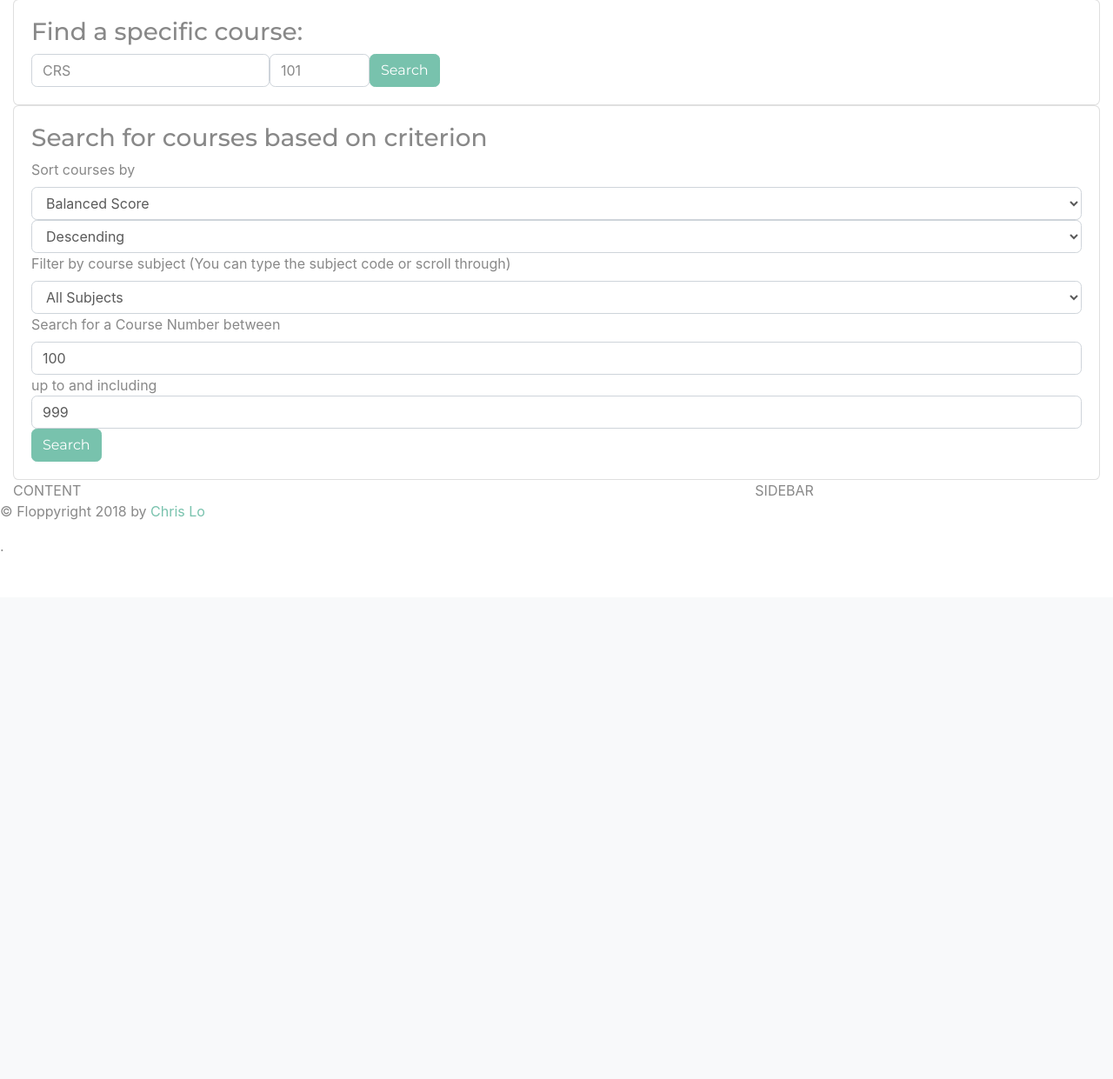
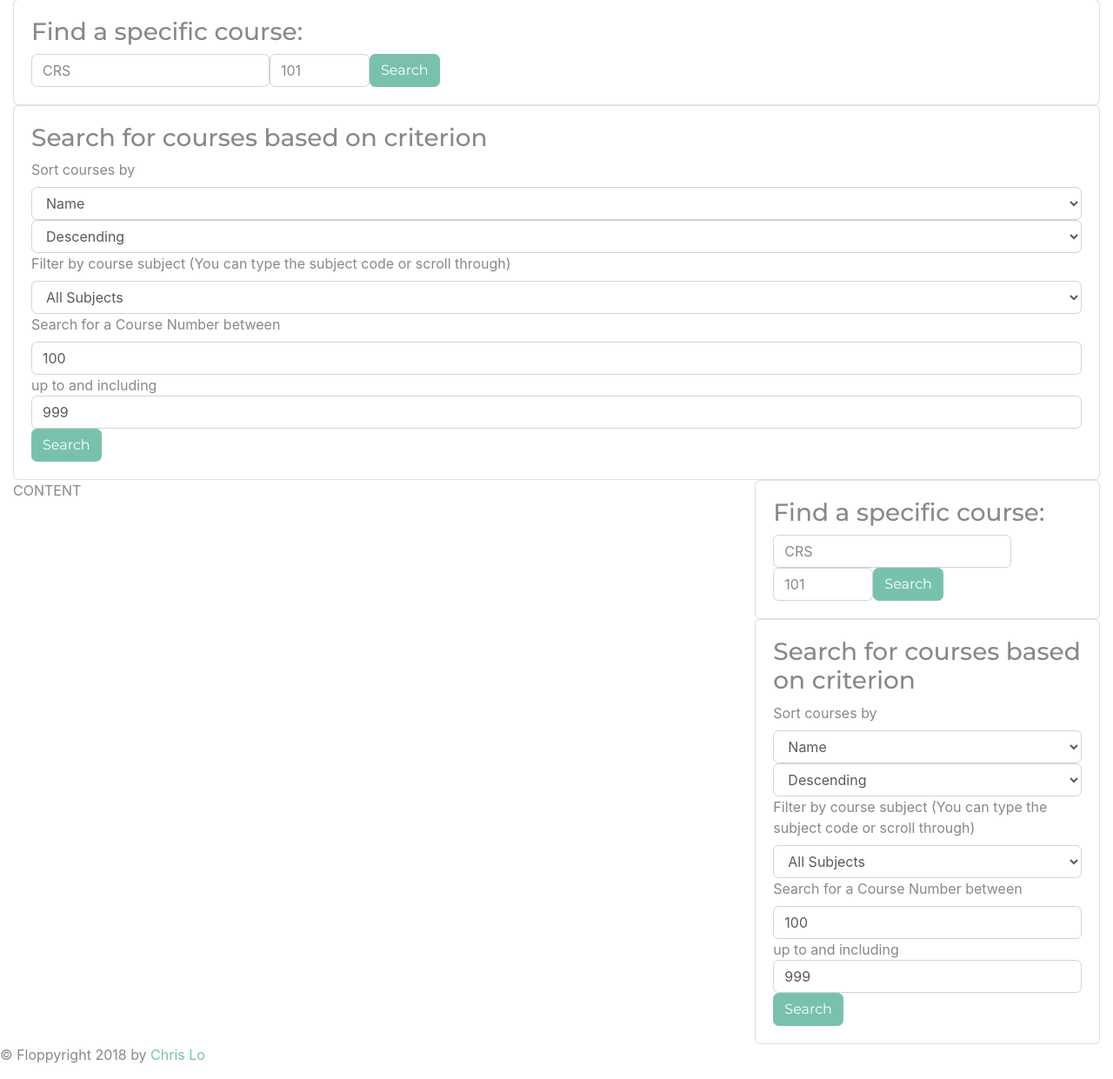
Before and after one commit to ChrisChrisLoLo/UCourse, a Django app: page /search/ in a window 1280 px wide. Shown: the part 113-1354 px from the top of the page at 87% size. Before the commit the page ends 747 px from the top, so only its background shows below. Run offline with Django 3.2, Linux system fonts and the light colour scheme; data that the repository does not hold is empty; some libraries are stand-ins or nearby versions.

Commit message:
Search courses now filters correctly, aside from scores, which are yet to be implemented.

```diff
--- a/searchCourse/models.py
+++ b/searchCourse/models.py
@@ -14,7 +14,7 @@ class Subject(models.Model):
     name = models.CharField(max_length=120)
     letter_code = models.CharField(max_length=6)
     def __str__(self):
-        return self.letter_code+' - '+self.name
+        return self.letter_code+" - "+self.name
 
 class Course(models.Model):
     subject = models.ForeignKey(
--- a/searchCourse/static/searchCourse/js/search.js
+++ b/searchCourse/static/searchCourse/js/search.js
@@ -1,13 +1,13 @@
 //Code to change the URL to /COURSE/101
 //or whatever is inputted into the form for searching for a single element.
 
-function searchSingle() {
-    console.log("DSFS");
-    subjectCode = document.getElementById("singleSubject").value.toUpperCase();
-    courseCode = document.getElementById("singleCourse").value;
-    window.location.href = `/search/${subjectCode}/${courseCode}`;
-    return;
-}
+// function searchSingle() {
+//     console.log("DSFS");
+//     subjectCode = document.getElementById("singleSubject").value.toUpperCase();
+//     courseCode = document.getElementById("singleCourse").value;
+//     window.location.href = `/search/${subjectCode}/${courseCode}`;
+//     return;
+// }
 
 //Code below suppresses typical form behavior for seaching for a single course, and makes the form
 //only run searchSingle() on submit. Did this so I can still use form validation.
@@ -19,6 +19,12 @@ function searchSingle() {
         event.target.checkValidity();
         event.preventDefault(); // Prevent form submission and contact with server
         event.stopPropagation();
+
+        //change the url to /search/"subject"/"course"
+        let subjectCode = document.getElementById("singleSubject").value.toUpperCase();
+        let courseCode = document.getElementById("singleCourse").value;
+        window.location.href = `/search/${subjectCode}/${courseCode}`;
+        return;
       }, false);
     }, false);
   }()
--- a/searchCourse/templates/layout/base.html
+++ b/searchCourse/templates/layout/base.html
@@ -35,7 +35,7 @@
 
     <div id="footer">
         {% block footer %}
-            <p>&copy; Floppyright 2018 by <a href="http://www.github.com/ChrisChrisLoLo">Chris Lo</a></p>.
+            <p>&copy; Floppyright 2018 by <a href="http://www.github.com/ChrisChrisLoLo">Chris Lo</a></p>
         {% endblock %}
     </div>
 
--- a/searchCourse/templates/searchCourse/index.html
+++ b/searchCourse/templates/searchCourse/index.html
@@ -36,12 +36,13 @@
                     <!--
                     Add minimum X score?
                     -->
-                    <form>
+                    <form method="GET">
                         <div class="form-row">
                             <div class="col">
                                 <label for="inputSort">Sort courses by</label>
 
                                 <select class="form-control"name="score">
+                                    <option value="name">Name</option>
                                     <option value="balanced">Balanced Score</option>
                                     <option value="difficulty">Difficulty Score</option>
                                     <option value="workload">Workload Score</option>
@@ -71,9 +72,9 @@
                         <div class="form-row">
                             <div class="col">
                                 <label for="courseNumMin">Search for a Course Number between </label>
-                                <input  class="form-control" type="number" name="courseNumMin" value="100" min="100" max="999"required>
+                                <input  class="form-control" type="number" name="courseMin" value="100" min="100" max="999"required>
                                 up to and including
-                                <input  class="form-control" type="number" name="courseNumMax" value="999" min="100" max="999"required>
+                                <input  class="form-control" type="number" name="courseMax" value="999" min="100" max="999"required>
                             </div>
                         </div>
                         <input class="btn btn-primary" type="submit" value="Search">
@@ -88,7 +89,70 @@
             CONTENT
         </div>
         <div class="order-1 col-sm-4 order-sm-2">
-            SIDEBAR
+            <div class="card">
+                <div class="card-body">
+                    <h3>Find a specific course:</h3>
+                    <form class="form-inline" id="singleSearchForm">
+                        <input class="form-control" id="singleSubject" type="text" name="subjectName" placeholder="CRS" required>
+                        <input  class="form-control" id="singleCourse" type="number" name="courseNum" placeholder="101" min="100" max="999"required>
+                        <input class="btn btn-primary" type="submit" onsubmit="searchSingle()" value="Search">
+                    </form>
+                </div>
+            </div>
+
+            <div class="card">
+                <div class="card-body">
+                    <!--Make form collapsible with bootstrap collapse-->
+                    <h3>Search for courses based on criterion</h3>
+                    <!--
+                    Add minimum X score?
+                    -->
+                    <form method="GET">
+                        <div class="form-row">
+                            <div class="col">
+                                <label for="inputSort">Sort courses by</label>
+
+                                <select class="form-control"name="score">
+                                    <option value="name">Name</option>
+                                    <option value="balanced">Balanced Score</option>
+                                    <option value="difficulty">Difficulty Score</option>
+                                    <option value="workload">Workload Score</option>
+                                    <option value="practicality">Practicality Score</option>
+                                    <option value="enjoyment">Enjoyment Score</option>
+                                    <option value="weighted">Weighted Score</option>
+                                </select>
+                                <select class="form-control" name="scoreOrder">
+                                    <option value="descending">Descending</option>
+                                    <option value="ascending">Ascending</option>
+                                </select>
+                            </div>
+                        </div>
+                        <div class="form-row">
+                            <div class="col">
+                                <label for="inputFacultyFilter">Filter by course subject (You can type the subject code or scroll through)</label>
+                                <select class="form-control" name="subject">
+                                    <option value="all">All Subjects</option>
+                                    <!--JINJA FOR LOOP-->
+                                    {% for subject in subject_list %}
+                                        <option value={{subject.letter_code}}>{{subject.letter_code}} - {{subject.name}}</option>
+                                    {% endfor %}
+                                </select>
+                            </div>
+                        </div>
+
+                        <div class="form-row">
+                            <div class="col">
+                                <label for="courseNumMin">Search for a Course Number between </label>
+                                <input  class="form-control" type="number" name="courseMin" value="100" min="100" max="999"required>
+                                up to and including
+                                <input  class="form-control" type="number" name="courseMax" value="999" min="100" max="999"required>
+                            </div>
+                        </div>
+                        <input class="btn btn-primary" type="submit" value="Search">
+
+                    </form>
+                </div>
+            </div>
         </div>
     </div>
 </div>
--- a/searchCourse/views.py
+++ b/searchCourse/views.py
@@ -2,12 +2,48 @@ from django.shortcuts import render
 from django.http import HttpResponse
 from searchCourse.models import *
 
+DEF_SEARCH_PARAMS = {}
+
 def index(request):
+    print(request.GET)
     subject_list = Subject.objects.order_by("letter_code")
     course_list = Course.objects.order_by("name")[:20]
-    #print(course_list)
+    #ASSUME GET PARAMS ALWAYS FULL
+    if not request.GET:
+        context = {"subject_list":subject_list,
+                "course_list":course_list}
+        return render(request,"searchCourse/index.html",context)
+
+    if request.GET["scoreOrder"] == "descending":
+        asc_char = "-"
+    elif request.GET["scoreOrder"] == "ascending":
+        asc_char = ""
+    #THROW ERROR OTHERWISE
+
+    search_courses = Course.objects.order_by(asc_char+request.GET["score"])
+    search_courses = search_courses.filter(
+                    number_code__gte = int(request.GET["courseMin"]),
+                    number_code__lte = int(request.GET["courseMax"]),
+                    )
+
+
+
+
+    if request.GET["subject"] != "all":
+        search_subject = Subject.objects.get(letter_code= request.GET["subject"])
+        search_courses = search_courses.filter(
+                        subject = search_subject.id
+                        )
+
+
+    search_courses = search_courses[:20]
+
+    print(search_courses)
+
     context = {"subject_list":subject_list,
-                "course_list":course_list}
+                "course_list":course_list,
+                "search_list":search_courses,
+            }
     return render(request,"searchCourse/index.html",context)
 
 # def subject(request, subject_id):
```
Lines whose indentation alone changed are shown as unchanged.
